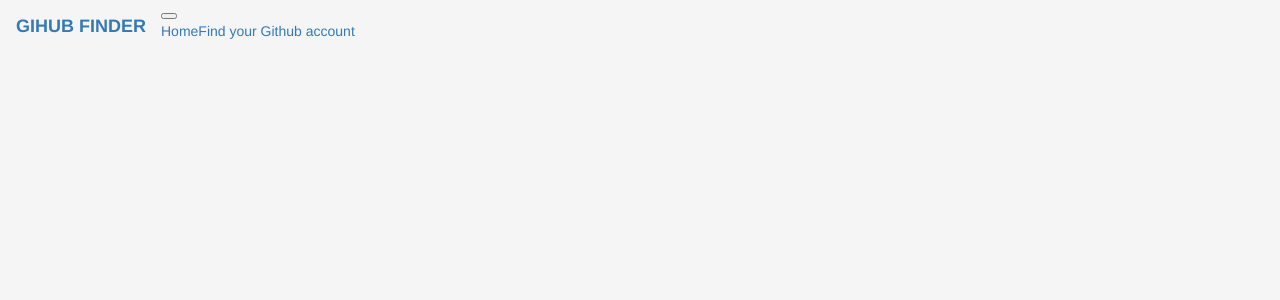
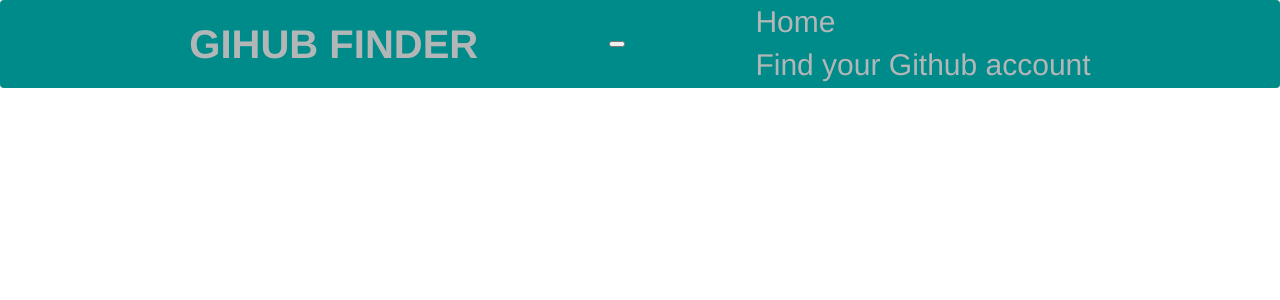
Before and after one commit to IsaacMurage-dev/Github-search, an Angular app: page / in a window 1280 px wide. Shown: the top 300 px of the page. Built offline with nearby package versions, Linux system fonts and the light colour scheme; no server answers; what src would draw is missing.

Commit message:
modify changes

```diff
--- a/src/app/navbar/navbar.component.css
+++ b/src/app/navbar/navbar.component.css
@@ -0,0 +1,30 @@
+.navbar-brand{
+    color: #B3B6B7;
+    font-size: 40px;
+}
+
+nav{
+    display: flex;
+    justify-content: space-around;
+    align-items: center;
+    background-color: darkcyan;
+    width: 100%;
+
+}
+
+ a{
+    display: inline-block;
+	justify-content: space-between;
+	color: #B3B6B7;
+    font-size: 30px;
+	text-decoration: none;
+}
+
+ a:hover{
+    color: #ebe7ee;
+    transition: 0.5s ease-in;
+}
+
+/* .navbar-nav {
+    /* padding-left: 65%; */
+/* } */
--- a/src/app/navbar/navbar.component.html
+++ b/src/app/navbar/navbar.component.html
@@ -1,12 +1,13 @@
 
 <nav class="navbar navbar-expand-lg navbar-dark bg-dark">
-	<a class="navbar-brand" routerLink="/goals"><b>GIHUB FINDER</b></a>
+	<a class="navbar-brand" routerLink="/githubfinder"><b>GIHUB FINDER</b></a>
 	<button class="navbar-toggler" type="button" data-toggle="collapse" data-target="#navbarNavAltMarkup" aria-controls="navbarNavAltMarkup" aria-expanded="false" aria-label="Toggle navigation">
 	  <span class="navbar-toggler-icon"></span>
 	</button>
 	<div class="collapse navbar-collapse" id="navbarNavAltMarkup">
 	  <div class="navbar-nav">
 		<a class="nav-item nav-link active" routerLink="profile" routerLinkActive='active'>Home<span class="sr-only">(current)</span></a>
+		<br>
 		<a class="nav-item nav-link" routerLink="/search" routerLinkActive='active'>Find your Github account</a>
 	  </div>
 	</div>
--- a/src/app/profile/profile.component.css
+++ b/src/app/profile/profile.component.css
@@ -0,0 +1,3 @@
+.search-form {
+    padding-top: 30px;
+}
--- a/src/styles.css
+++ b/src/styles.css
@@ -1,9 +1,9 @@
 /* You can add global styles to this file, and also import other style files */
 /* @import "~bootstrap/dist/css/bootstrap.css" */
 body{
-    background-image:url("assets/plain4.jpeg");
-	background-color:whitesmoke;
-	background-blend-mode: lighten;
+    /* background-image:url("assets/plain4.jpeg"); */
+	/* background-color:whitesmoke; */
+	/* background-blend-mode: lighten; */
     background-size: cover;
     background-attachment: fixed;
     /* background-color: yellowgreen; */
```
